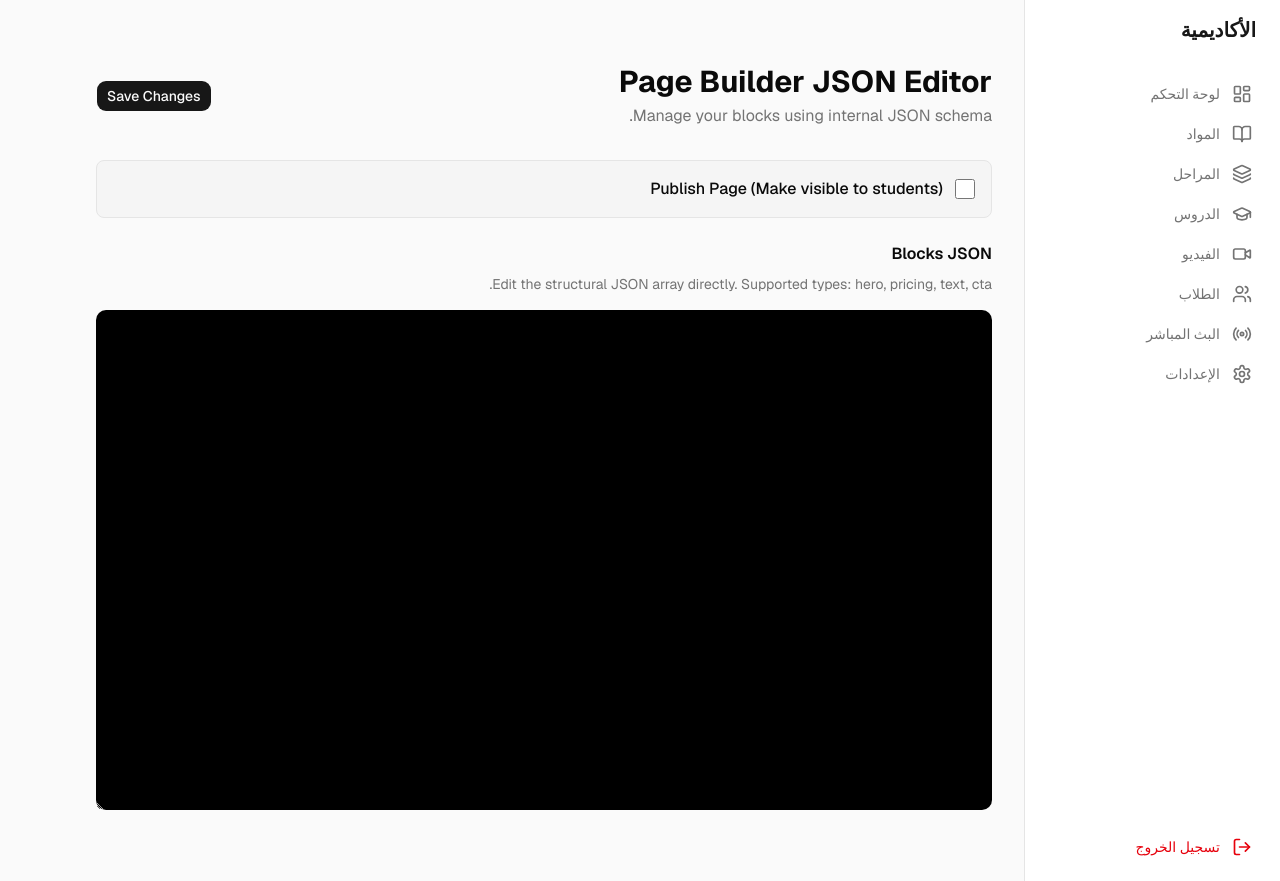
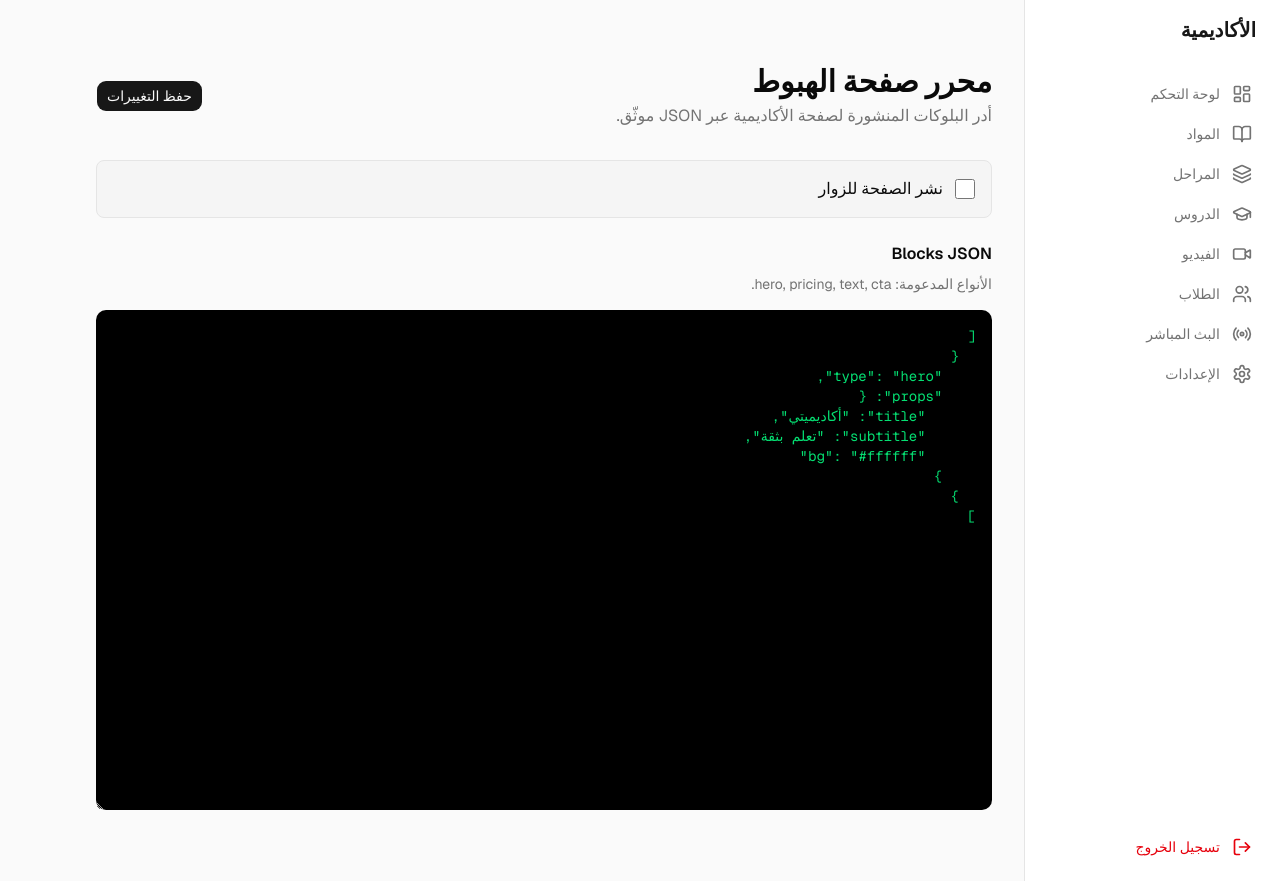
Before and after one commit to yousfisouhaib0810-commits/school, a Next.js app in the folder school/apps/web/: page /landing in a window 1280 px wide. Built offline with nearby package versions, Linux system fonts and the light colour scheme; no server answers.

Commit message:
Harden landing page builder rendering

```diff
--- a/school/apps/web/src/app/(dashboard)/landing/page.tsx
+++ b/school/apps/web/src/app/(dashboard)/landing/page.tsx
@@ -1,82 +1,115 @@
 "use client";
 
 import { useEffect, useState } from "react";
+import { Loader2 } from "lucide-react";
+import { toast } from "sonner";
+import { z } from "zod";
+import { landingPageSchema, type LandingPageInput } from "@school/shared";
+import { apiClient } from "@/lib/api";
 import { Button } from "@/components/ui/button";
-import { apiClient } from "@/lib/api";
-import { LandingPageInput } from "@school/shared";
-import { toast } from "sonner";
-import { Loader2 } from "lucide-react";
+
+const defaultLandingPage: LandingPageInput = {
+  blocks: [{ type: "hero", props: { title: "أكاديميتي", subtitle: "تعلم بثقة", bg: "#ffffff" } }],
+  published: false,
+};
+
+const landingPageRecordSchema = z.object({
+  blocks: landingPageSchema.shape.blocks,
+  published: z.boolean().default(false),
+}).passthrough();
+
+const apiLandingEnvelopeSchema = landingPageRecordSchema.transform((value) => ({
+  blocks: value.blocks,
+  published: value.published,
+}));
 
 export default function LandingPageAdmin() {
   const [data, setData] = useState<LandingPageInput | null>(null);
+  const [blocksJson, setBlocksJson] = useState(JSON.stringify(defaultLandingPage.blocks, null, 2));
   const [loading, setLoading] = useState(true);
   const [saving, setSaving] = useState(false);
 
   useEffect(() => {
     async function fetchLanding() {
       try {
-        const res = await apiClient<LandingPageInput>("/api/landing", {
-          parse: (raw: unknown) => raw as LandingPageInput,
+        const res = await apiClient<LandingPageInput>("/api/landing/admin", {
+          parse: (raw: unknown) => {
+            if (typeof raw === "object" && raw !== null && "data" in raw) {
+              return apiLandingEnvelopeSchema.parse(raw.data);
+            }
+
+            return apiLandingEnvelopeSchema.parse(raw);
+          },
         });
 
-        if (res.error) throw new Error(res.error);
+        if (res.error) {
+          throw new Error(res.error);
+        }
 
-        setData(res.data || {
-          blocks: [
-            { type: "hero", props: { title: "New Academy", bg: "#ffffff" } }
-          ],
-          published: false
-        });
+        const nextData = res.data ?? defaultLandingPage;
+        setData(nextData);
+        setBlocksJson(JSON.stringify(nextData.blocks, null, 2));
       } catch {
-        toast.error("Failed to load landing page");
+        toast.error("فشل تحميل صفحة الهبوط");
+        setData(defaultLandingPage);
       } finally {
         setLoading(false);
       }
     }
+
     void fetchLanding();
   }, []);
 
   const handleSave = async () => {
-    if (!data) return;
+    if (!data) {
+      return;
+    }
+
     setSaving(true);
-
-    // Quick validation before save
     try {
-      const parsedJSON = typeof data.blocks === "string" ? JSON.parse(data.blocks) : data.blocks;
-
-      const payload = {
-         blocks: parsedJSON,
-         published: data.published
-      };
+      const parsedBlocks: unknown = JSON.parse(blocksJson);
+      const payload = landingPageSchema.parse({
+        blocks: parsedBlocks,
+        published: data.published,
+      });
 
       const res = await apiClient("/api/landing", {
         method: "PUT",
         body: JSON.stringify(payload),
       });
 
-      if (res.error) throw new Error(res.error);
-      toast.success("Landing page updated successfully");
+      if (res.error) {
+        throw new Error(res.error);
+      }
+
+      setData(payload);
+      setBlocksJson(JSON.stringify(payload.blocks, null, 2));
+      toast.success("تم تحديث صفحة الهبوط");
     } catch {
-      toast.error("Failed to save changes. Make sure JSON is strictly valid.");
+      toast.error("فشل الحفظ. تأكد أن JSON يطابق أنواع hero وpricing وtext وcta.");
     } finally {
       setSaving(false);
     }
   };
 
   if (loading) {
-    return <div className="p-8 text-center"><Loader2 className="animate-spin mx-auto h-8 w-8" /></div>;
+    return (
+      <div className="p-8 text-center">
+        <Loader2 className="animate-spin mx-auto h-8 w-8" />
+      </div>
+    );
   }
 
   return (
     <div className="container py-8 max-w-4xl">
-      <div className="flex items-center justify-between mb-8">
+      <div className="flex items-center justify-between gap-4 mb-8">
         <div>
-           <h1 className="text-3xl font-bold mb-1">Page Builder JSON Editor</h1>
-           <p className="text-muted-foreground">Manage your blocks using internal JSON schema.</p>
+          <h1 className="text-3xl font-bold mb-1">محرر صفحة الهبوط</h1>
+          <p className="text-muted-foreground">أدر البلوكات المنشورة لصفحة الأكاديمية عبر JSON موثّق.</p>
         </div>
         <Button onClick={handleSave} disabled={saving}>
-          {saving && <Loader2 className="mr-2 h-4 w-4 animate-spin" />}
-          Save Changes
+          {saving && <Loader2 className="ml-2 h-4 w-4 animate-spin" />}
+          حفظ التغييرات
         </Button>
       </div>
 
@@ -85,21 +118,21 @@ export default function LandingPageAdmin() {
           <input
             type="checkbox"
             checked={data?.published || false}
-            onChange={(e) => setData(prev => prev ? { ...prev, published: e.target.checked } : null)}
+            onChange={(event) => setData((currentData) => currentData ? { ...currentData, published: event.target.checked } : null)}
             className="h-5 w-5 rounded border-gray-300"
           />
-          <span className="font-medium">Publish Page (Make visible to students)</span>
+          <span className="font-medium">نشر الصفحة للزوار</span>
         </label>
 
         <div>
-           <h3 className="font-semibold mb-2">Blocks JSON</h3>
-           <p className="text-sm text-muted-foreground mb-4">Edit the structural JSON array directly. Supported types: hero, pricing, text, cta.</p>
-           <textarea
-             className="w-full h-[500px] p-4 font-mono text-sm bg-black text-green-400 rounded-lg border-none focus:ring-2 focus:ring-primary outline-none"
-             value={typeof data?.blocks === "string" ? data.blocks : JSON.stringify(data?.blocks, null, 2)}
-             onChange={(e) => setData(prev => prev ? { ...prev, blocks: e.target.value as unknown as LandingPageInput["blocks"] } : null)}
-             spellCheck="false"
-           />
+          <h2 className="font-semibold mb-2">Blocks JSON</h2>
+          <p className="text-sm text-muted-foreground mb-4">الأنواع المدعومة: hero, pricing, text, cta.</p>
+          <textarea
+            className="w-full h-[500px] p-4 font-mono text-sm bg-black text-green-400 rounded-lg border-none focus:ring-2 focus:ring-primary outline-none"
+            value={blocksJson}
+            onChange={(event) => setBlocksJson(event.target.value)}
+            spellCheck="false"
+          />
         </div>
       </div>
     </div>
--- a/school/apps/web/src/components/builder/blocks/TextBlock.tsx
+++ b/school/apps/web/src/components/builder/blocks/TextBlock.tsx
@@ -16,10 +16,7 @@ export function TextBlockComponent({ props }: TextBlockProps) {
   return (
     <section className="w-full py-12">
       <div className={`container px-4 md:px-6 max-w-4xl mx-auto ${alignmentClass}`}>
-        <div
-          className="prose prose-lg dark:prose-invert max-w-none text-muted-foreground"
-          dangerouslySetInnerHTML={{ __html: props.content }}
-        />
+        <p className="whitespace-pre-wrap text-lg leading-8 text-muted-foreground">{props.content}</p>
       </div>
     </section>
   );
```
